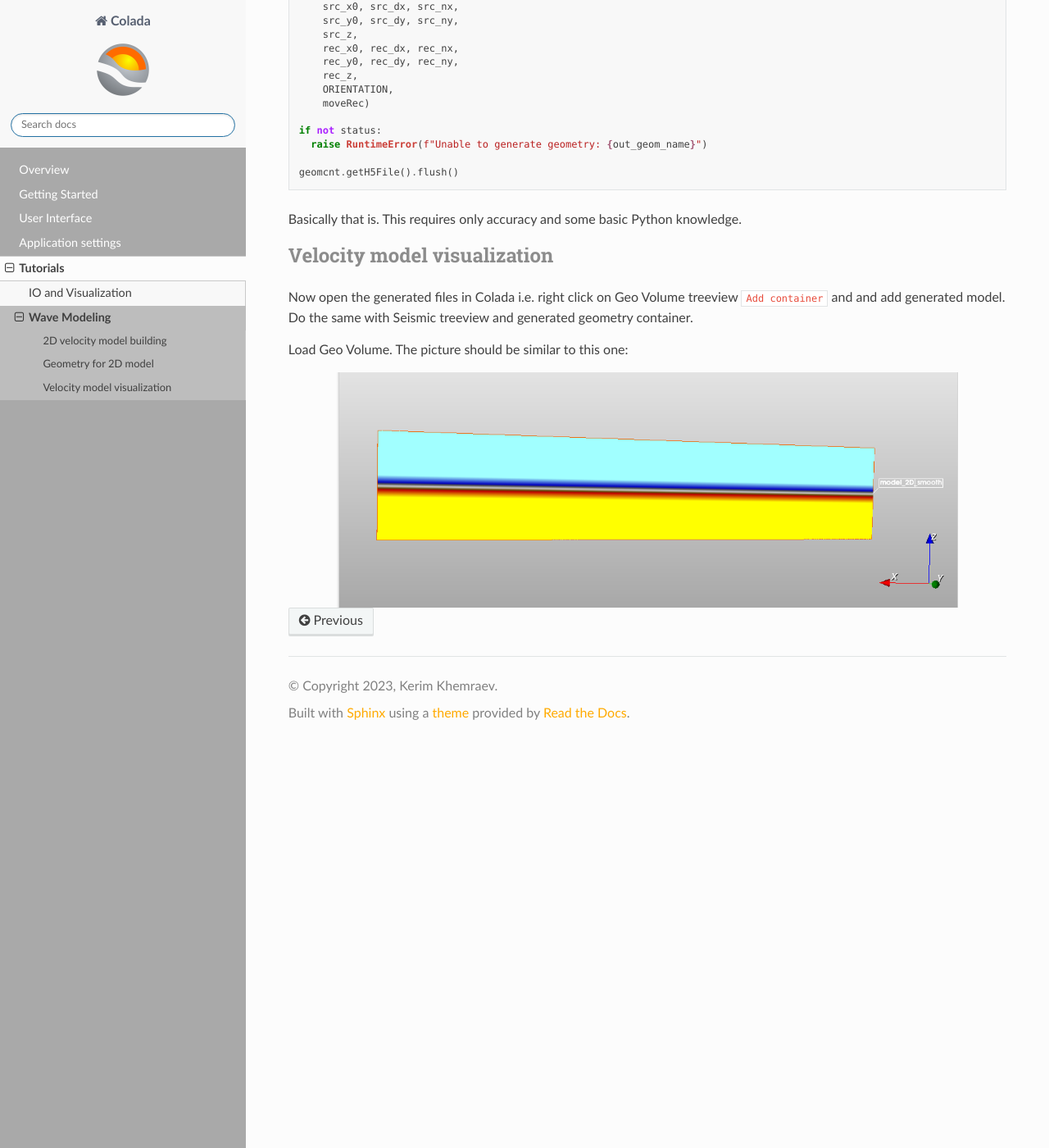
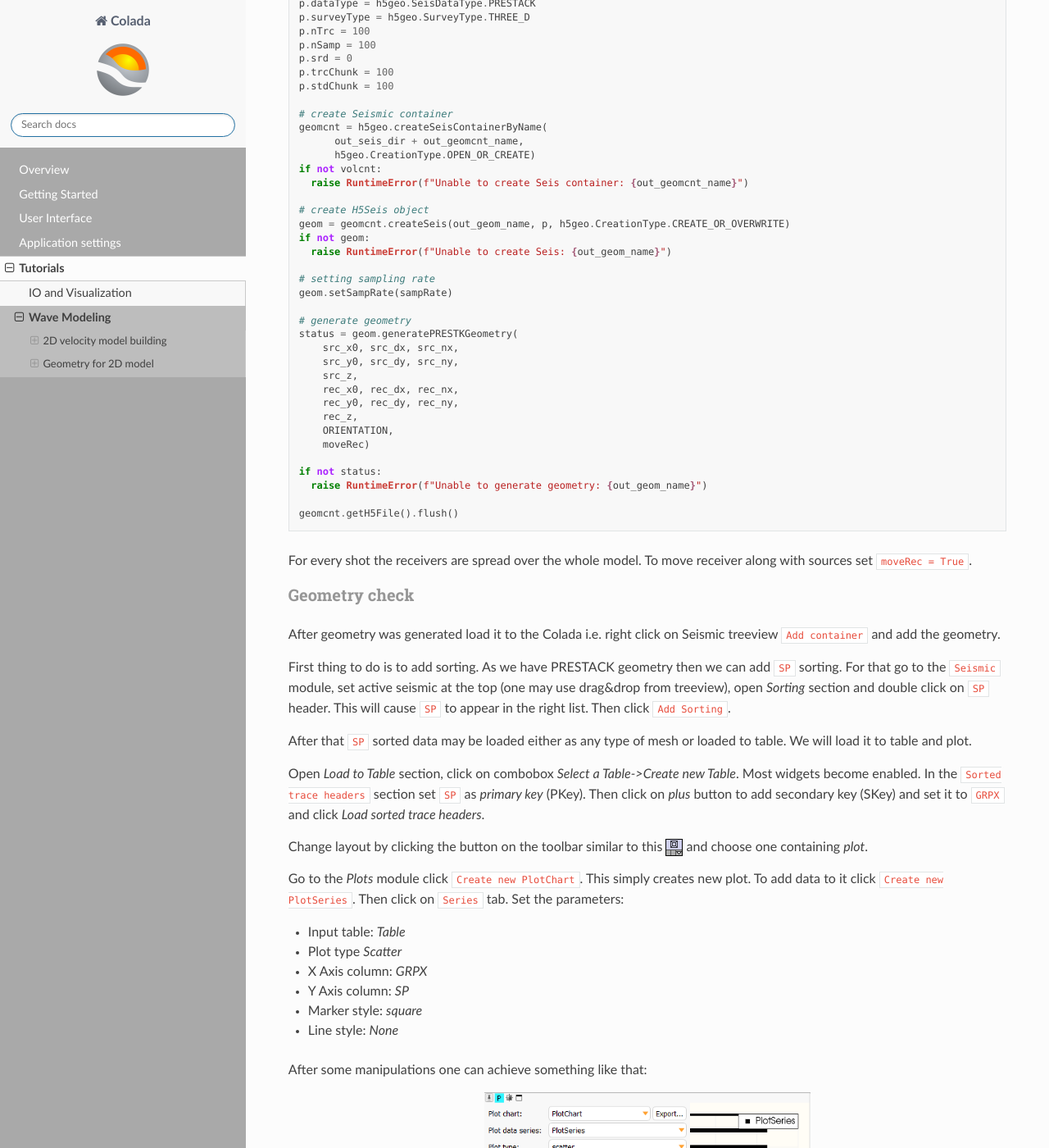
Before and after one commit to kerim371/colada-docs, a Sphinx documentation site: the page built from source/user_guide/tutorials/wave_modeling/wave_modeling.md, in a window 1280 px wide and 1400 px high, scrolled down 4218 px. Shown: the whole window at 82% size. Built offline with Sphinx 7.4.7 and the Read the Docs theme 2.0.0, drawn with Linux system fonts in a browser that asks for light colours; some of the changed text lies outside the part shown.

Commit message:
Improved Wave Modeling Tutorial

````diff
--- a/source/user_guide/tutorials/wave_modeling/wave_modeling.md
+++ b/source/user_guide/tutorials/wave_modeling/wave_modeling.md
@@ -171,6 +171,20 @@
 
 :::
 
+### Velocity model visualization
+
+Now open the generated files in Colada i.e. right click on Geo Volume treeview `Add container` and add generated model.
+
+Load Geo Volume.
+The picture should be similar to this one:
+
+```{image} model_2d.png
+:alt: Colada velocity model 2d
+:class: bg-primary
+:scale: 70%
+:align: center
+```
+
 ## Geometry for 2D model
 
 There is no need to write the algorithm for calculating geometry.
@@ -247,20 +261,51 @@
 
 geomcnt.getH5File().flush()
 ```
-Basically that is.
-This requires only accuracy and some basic Python knowledge.
 
-## Velocity model visualization
+For every shot the receivers are spread over the whole model.
+To move receiver along with sources set `moveRec = True`.
 
-Now open the generated files in Colada i.e. right click on Geo Volume treeview `Add container` and and add generated model.
-Do the same with Seismic treeview and generated geometry container.
+### Geometry check
 
-Load Geo Volume.
-The picture should be similar to this one:
+After geometry was generated load it to the Colada i.e. right click on Seismic treeview `Add container` and add the geometry.
 
-```{image} model_2d.png
-:alt: Colada velocity model 2d
+First thing to do is to add sorting.
+As we have PRESTACK geometry then we can add `SP` sorting.
+For that go to the `Seismic` module, set active seismic at the top (one may use drag&drop from treeview), open *Sorting* section and double click on `SP` header.
+This will cause `SP` to appear in the right list.
+Then click `Add Sorting`.
+
+After that `SP` sorted data may be loaded either as any type of mesh or loaded to table.
+We will load it to table and plot.
+
+Open *Load to Table* section, click on combobox *Select a Table->Create new Table*.
+Most widgets become enabled. In the `Sorted trace headers` section set `SP` as *primary key* (PKey). Then click on *plus* button to add secondary key (SKey) and set it to `GRPX` and click *Load sorted trace headers*.
+
+Change layout by clicking the button on the toolbar similar to this ![](LayoutFull.png) and choose one containing *plot*.
+
+Go to the *Plots* module click `Create new PlotChart`.
+This simply creates new plot.
+To add data to it click `Create new PlotSeries`.
+Then click on `Series` tab. Set the parameters:
+* Input table: *Table*
+* Plot type *Scatter*
+* X Axis column: *GRPX*
+* Y Axis column: *SP*
+* Marker style: *square*
+* Line style: *None*
+
+After some manipulations one can achieve something like that:
+
+```{image} plot_geometry_2d.png
+:alt: Colada plot geometry 2D
 :class: bg-primary
 :scale: 70%
 :align: center
 ```
+
+:::{note}
+
+Loaded trace headers are also available in *Tables* module.
+But be aware that tables with n*1000 rows work slow and may greatly reduce the perfomance.
+
+:::
````
Also changed, not shown: source/user_guide/tutorials/wave_modeling/LayoutFull.png (added), source/user_guide/tutorials/wave_modeling/plot_geometry_2d.png (added).
